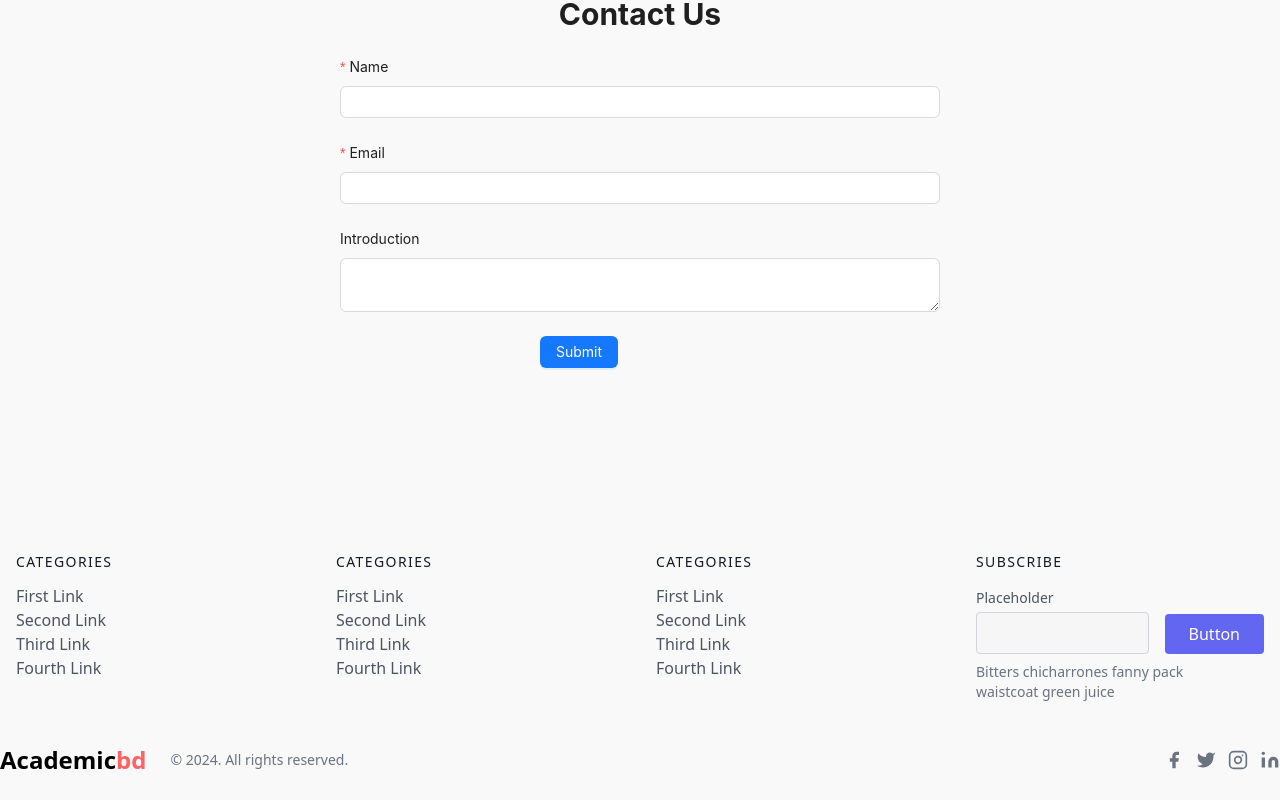
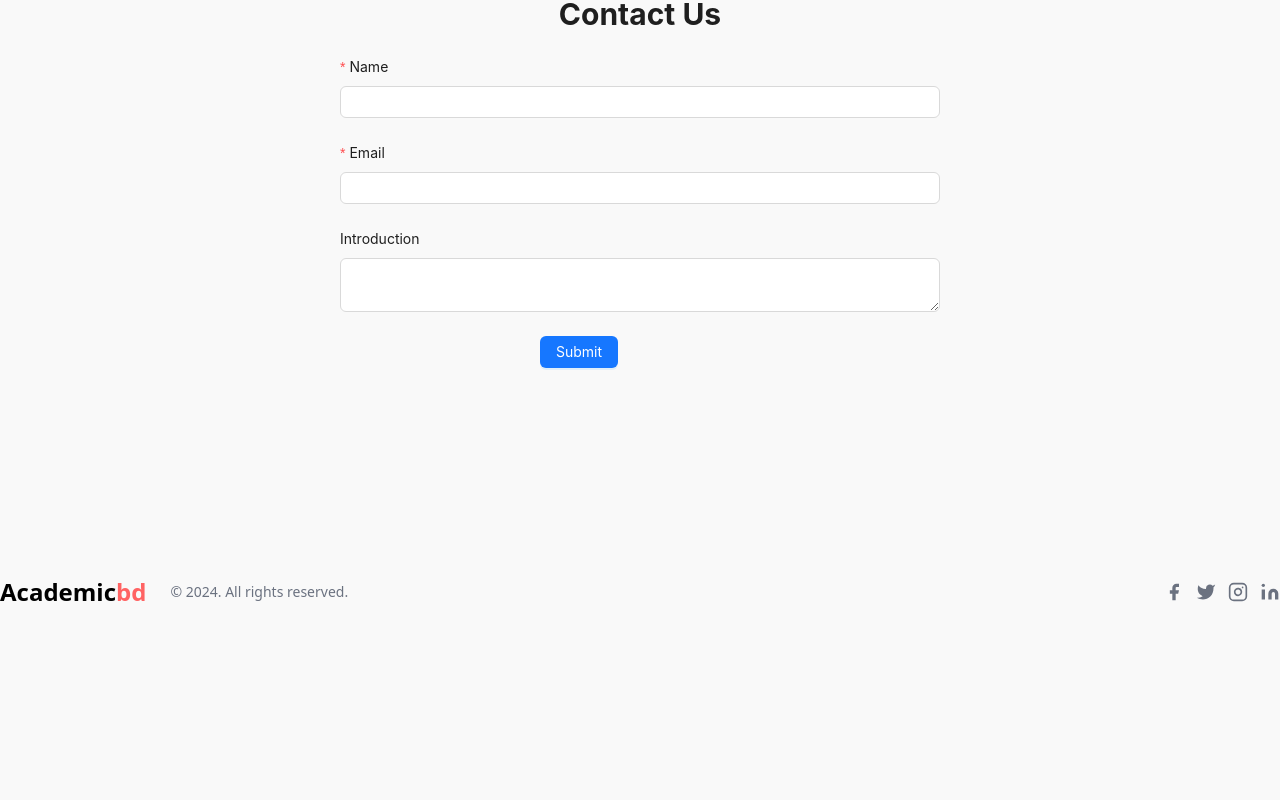
Before and after one commit to sourav76roy/AcademicBD, a React (Vite) app in the folder Frontend/: page / in a window 1280 px wide. Shown: the part 1335-2135 px from the top of the page. After the commit the page ends 1967 px from the top, so only its background shows below. Built offline with nearby package versions, Linux system fonts and the light colour scheme.

Commit message:
changing in footer and exam list

```diff
--- a/Frontend/src/Components/Footer/Footer.jsx
+++ b/Frontend/src/Components/Footer/Footer.jsx
@@ -8,7 +8,7 @@ export default function Footer() {
       <Container className="!pb-0">
         <div className="flex flex-wrap md:text-left text-center order-first">
           <div className="lg:w-1/4 md:w-1/2 w-full px-4">
-            <h2 className="title-font font-medium text-gray-900 tracking-widest text-sm mb-3">
+            {/* <h2 className="title-font font-medium text-gray-900 tracking-widest text-sm mb-3">
               CATEGORIES
             </h2>
             <nav className="list-none mb-10">
@@ -24,10 +24,10 @@ export default function Footer() {
               <li>
                 <a className="text-gray-600 hover:text-gray-800">Fourth Link</a>
               </li>
-            </nav>
+            </nav> */}
           </div>
           <div className="lg:w-1/4 md:w-1/2 w-full px-4">
-            <h2 className="title-font font-medium text-gray-900 tracking-widest text-sm mb-3">
+            {/* <h2 className="title-font font-medium text-gray-900 tracking-widest text-sm mb-3">
               CATEGORIES
             </h2>
             <nav className="list-none mb-10">
@@ -43,13 +43,13 @@ export default function Footer() {
               <li>
                 <a className="text-gray-600 hover:text-gray-800">Fourth Link</a>
               </li>
-            </nav>
+            </nav> */}
           </div>
           <div className="lg:w-1/4 md:w-1/2 w-full px-4">
-            <h2 className="title-font font-medium text-gray-900 tracking-widest text-sm mb-3">
+            {/* <h2 className="title-font font-medium text-gray-900 tracking-widest text-sm mb-3">
               CATEGORIES
-            </h2>
-            <nav className="list-none mb-10">
+            </h2> */}
+            {/* <nav className="list-none mb-10">
               <li>
                 <a className="text-gray-600 hover:text-gray-800">First Link</a>
               </li>
@@ -62,14 +62,14 @@ export default function Footer() {
               <li>
                 <a className="text-gray-600 hover:text-gray-800">Fourth Link</a>
               </li>
-            </nav>
+            </nav> */}
           </div>
           <div className="lg:w-1/4 md:w-1/2 w-full px-4">
-            <h2 className="title-font font-medium text-gray-900 tracking-widest text-sm mb-3">
+            {/* <h2 className="title-font font-medium text-gray-900 tracking-widest text-sm mb-3">
               SUBSCRIBE
-            </h2>
+            </h2> */}
             <div className="flex xl:flex-nowrap md:flex-nowrap lg:flex-wrap flex-wrap justify-center items-end md:justify-start">
-              <div className="relative w-40 sm:w-auto xl:mr-4 lg:mr-0 sm:mr-4 mr-2">
+              {/* <div className="relative w-40 sm:w-auto xl:mr-4 lg:mr-0 sm:mr-4 mr-2">
                 <label
                   htmlFor="footer-field"
                   className="leading-7 text-sm text-gray-600"
@@ -82,16 +82,16 @@ export default function Footer() {
                   name="footer-field"
                   className="w-full bg-gray-100 bg-opacity-50 rounded border border-gray-300 focus:bg-transparent focus:ring-2 focus:ring-indigo-200 focus:border-indigo-500 text-base outline-none text-gray-700 py-1 px-3 leading-8 transition-colors duration-200 ease-in-out"
                 />
-              </div>
-              <button className="lg:mt-2 xl:mt-0 flex-shrink-0 inline-flex text-white bg-indigo-500 border-0 py-2 px-6 focus:outline-none hover:bg-indigo-600 rounded">
+              </div> */}
+              {/* <button className="lg:mt-2 xl:mt-0 flex-shrink-0 inline-flex text-white bg-indigo-500 border-0 py-2 px-6 focus:outline-none hover:bg-indigo-600 rounded">
                 Button
-              </button>
+              </button> */}
             </div>
-            <p className="text-gray-500 text-sm mt-2 md:text-left text-center">
+            {/* <p className="text-gray-500 text-sm mt-2 md:text-left text-center">
               Bitters chicharrones fanny pack
               <br className="lg:block hidden" />
               waistcoat green juice
-            </p>
+            </p> */}
           </div>
         </div>
 
--- a/Frontend/src/Pages/ExamLists/ExamLists.jsx
+++ b/Frontend/src/Pages/ExamLists/ExamLists.jsx
@@ -15,7 +15,7 @@ export default function ExamLists() {
   const location = useLocation();
   const [bookData, setBookData] = useState([]);
   const [bookType, setBookType] = useState({ value: location?.state || "all" });
-
+  console.log(bookData)
   // fiter status check
   useEffect(() => {
     setBookData(
```
